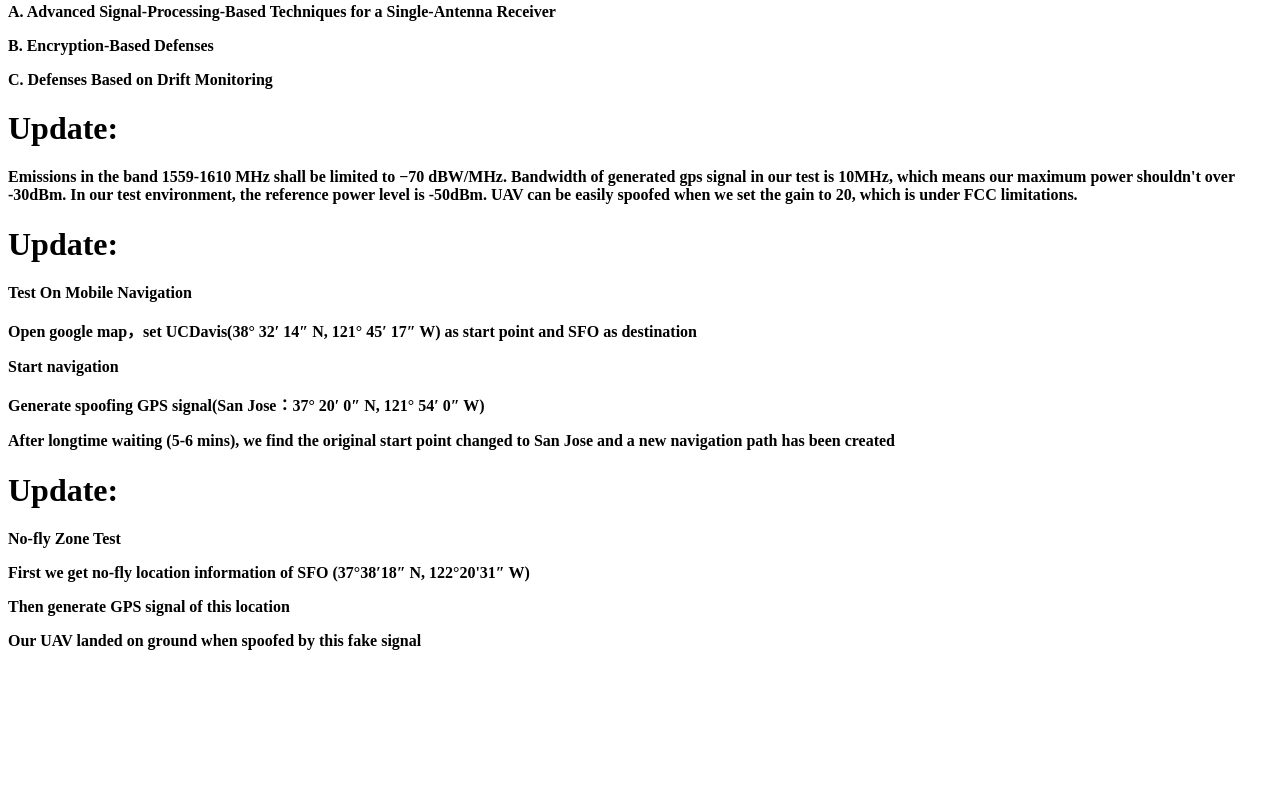
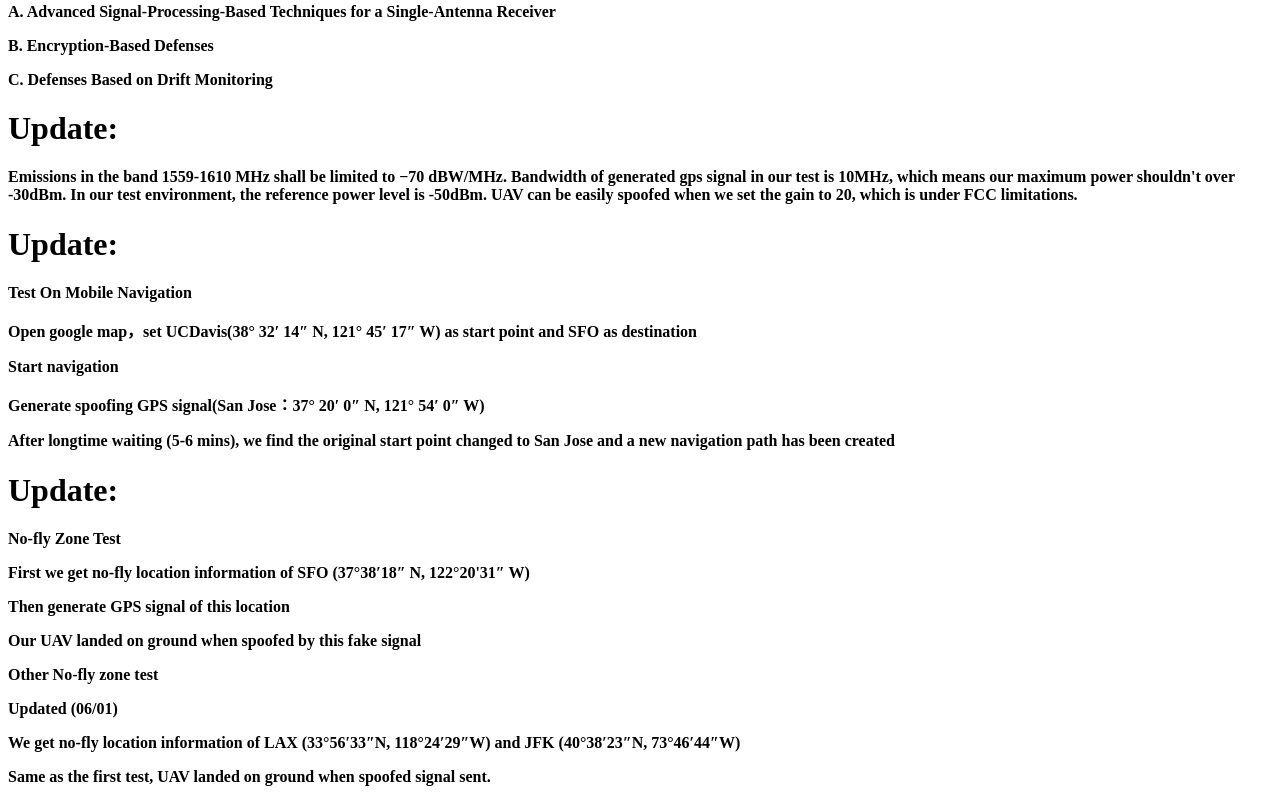
Before and after one commit to UAVproject/UAVproject.github.io, a plain HTML site: page index.html in a window 1280 px wide. Shown: the part 6219-7021 px from the top of the page. Before the commit the page ends 6885 px from the top, so only its background shows below. Drawn offline with Linux system fonts and the light colour scheme.

Commit message:
Update index.html

```diff
--- a/index.html
+++ b/index.html
@@ -1,3 +1,4 @@
+
 
 
 <!DOCTYPE html>
@@ -115,6 +116,10 @@ for a Single-Antenna Receiver </p>
 <p>First we get no-fly location information of SFO (37°38′18″ N, 122°20'31″ W)</p>
 <p>Then generate GPS signal of this location</p>
 <p>Our UAV landed on ground when spoofed by this fake signal</p>
+<p><strong>Other No-fly zone test</strong> </p> Updated (06/01)
+<p>We get no-fly location information of LAX (33°56′33″N, 118°24′29″W) and JFK (40°38′23″N, 73°46′44″W) </p>
+<p>Same as the first test, UAV landed on ground when spoofed signal sent.</p>
+
 
 
 </body>
```
